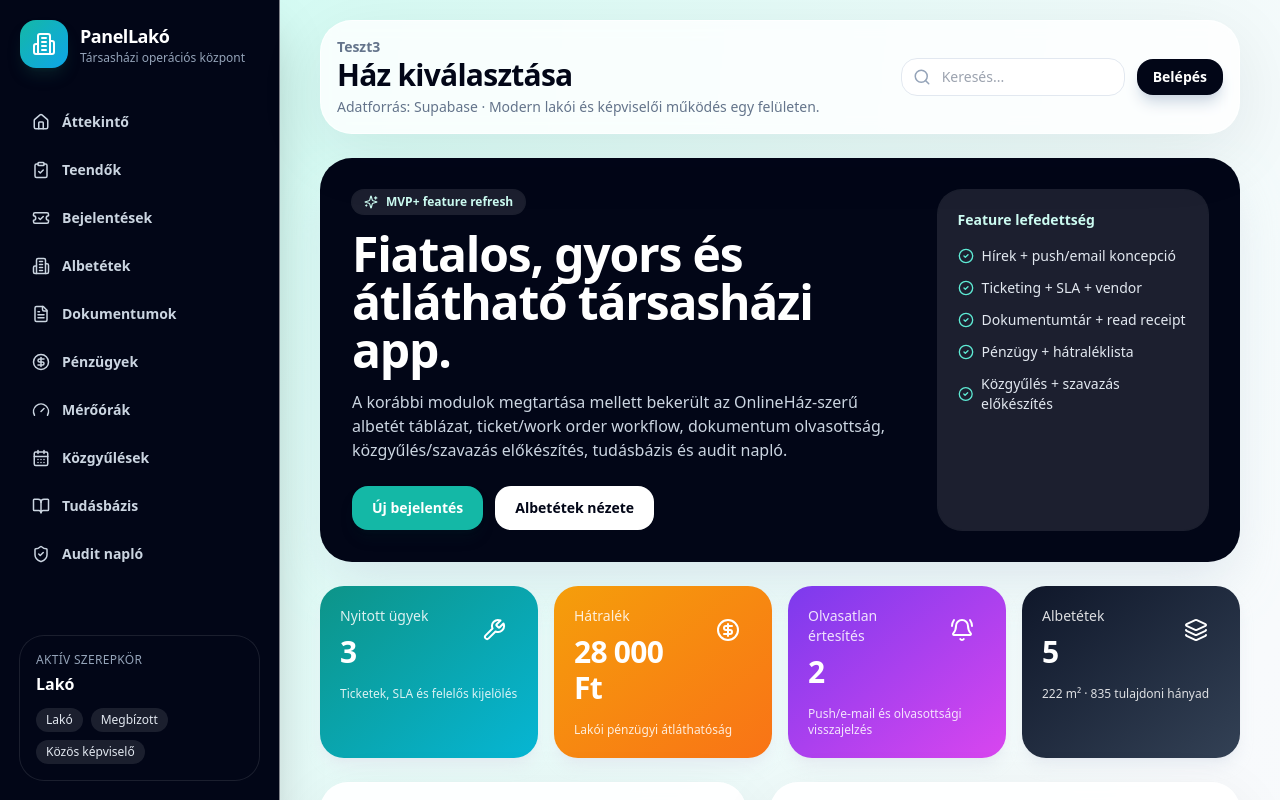
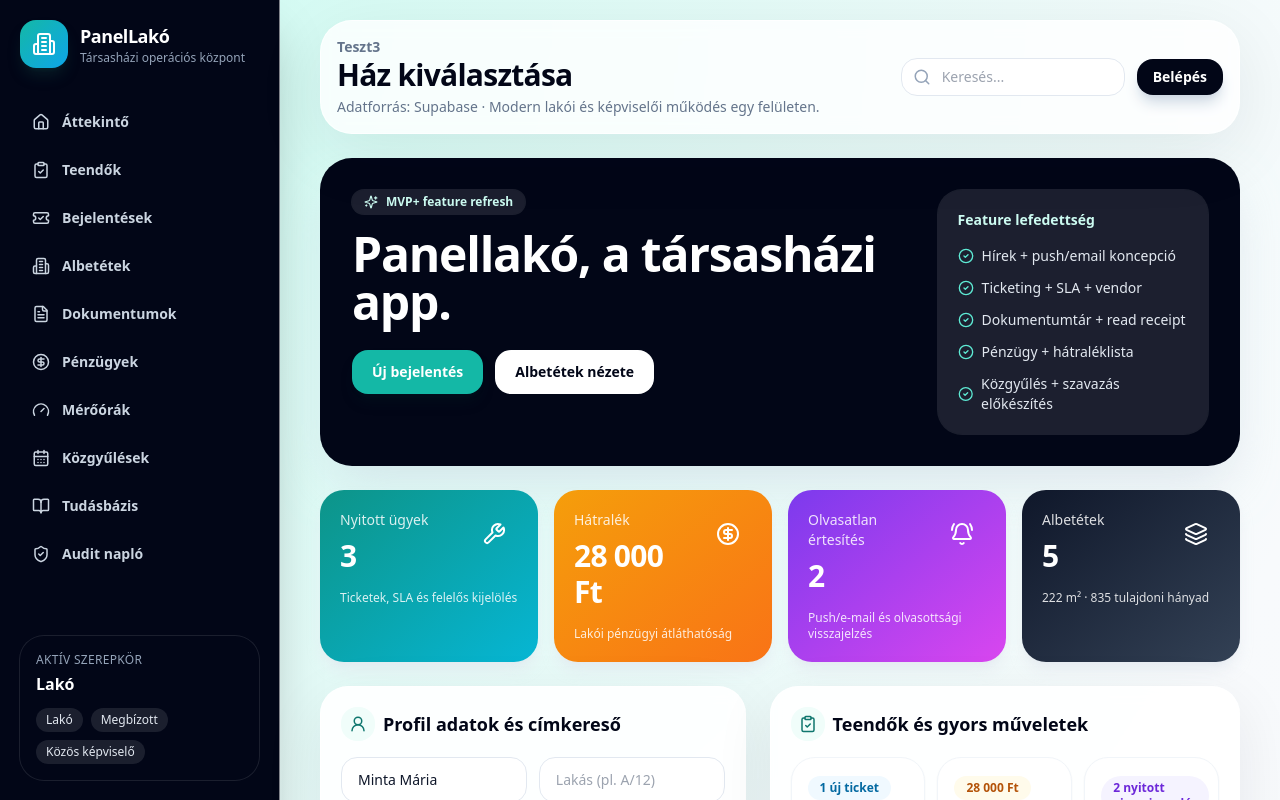
Before and after one commit to HenrikFaul/panellako, a Next.js app: page / in a window 1280 px wide. Shown: the top 800 px of the page. Built offline with nearby package versions, Linux system fonts and the light colour scheme; no server answers; the database is empty.

Commit message:
Update dashboard-client.tsx

```diff
--- a/components/dashboard-client.tsx
+++ b/components/dashboard-client.tsx
@@ -443,10 +443,8 @@
                 <div className="mb-4 inline-flex items-center gap-2 rounded-full bg-white/10 px-3 py-1 text-xs font-bold text-brand-100 ring-1 ring-white/10">
                   <Sparkles size={14} /> MVP+ feature refresh
                 </div>
-                <h2 className="max-w-3xl text-3xl font-black tracking-tight md:text-5xl">Fiatalos, gyors és átlátható társasházi app.</h2>
-                <p className="mt-4 max-w-2xl text-sm leading-6 text-slate-300 md:text-base">
-                  A korábbi modulok megtartása mellett bekerült az OnlineHáz-szerű albetét táblázat, ticket/work order workflow, dokumentum olvasottság, közgyűlés/szavazás előkészítés, tudásbázis és audit napló.
-                </p>
+                <h2 className="max-w-3xl text-3xl font-black tracking-tight md:text-5xl">Panellakó, a társasházi app.</h2>
+
                 <div className="mt-6 flex flex-wrap gap-3">
                   <a href="#tickets" className="rounded-2xl bg-brand-500 px-5 py-3 text-sm font-black text-white shadow-lg shadow-brand-950/20 hover:bg-brand-400">Új bejelentés</a>
                   <a href="#units" className="rounded-2xl bg-white px-5 py-3 text-sm font-black text-slate-950 hover:bg-slate-100">Albetétek nézete</a>
```
